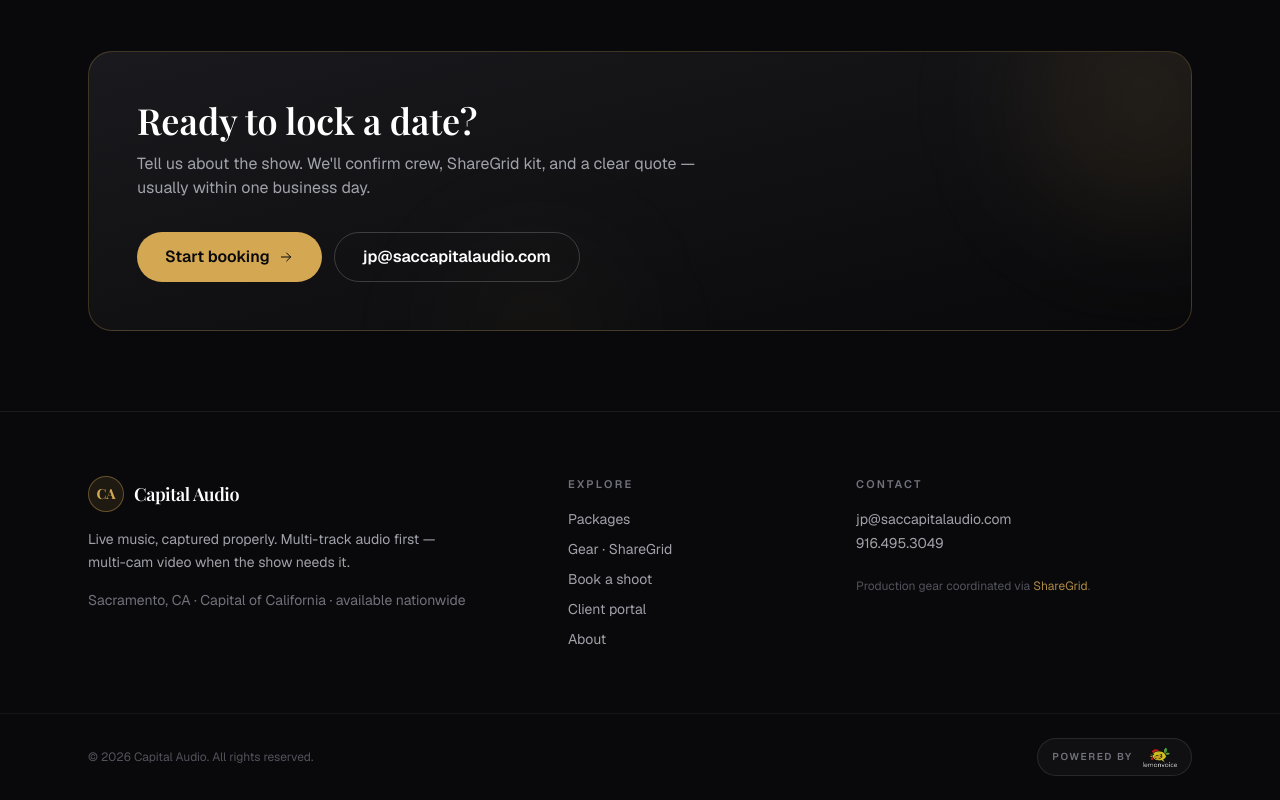
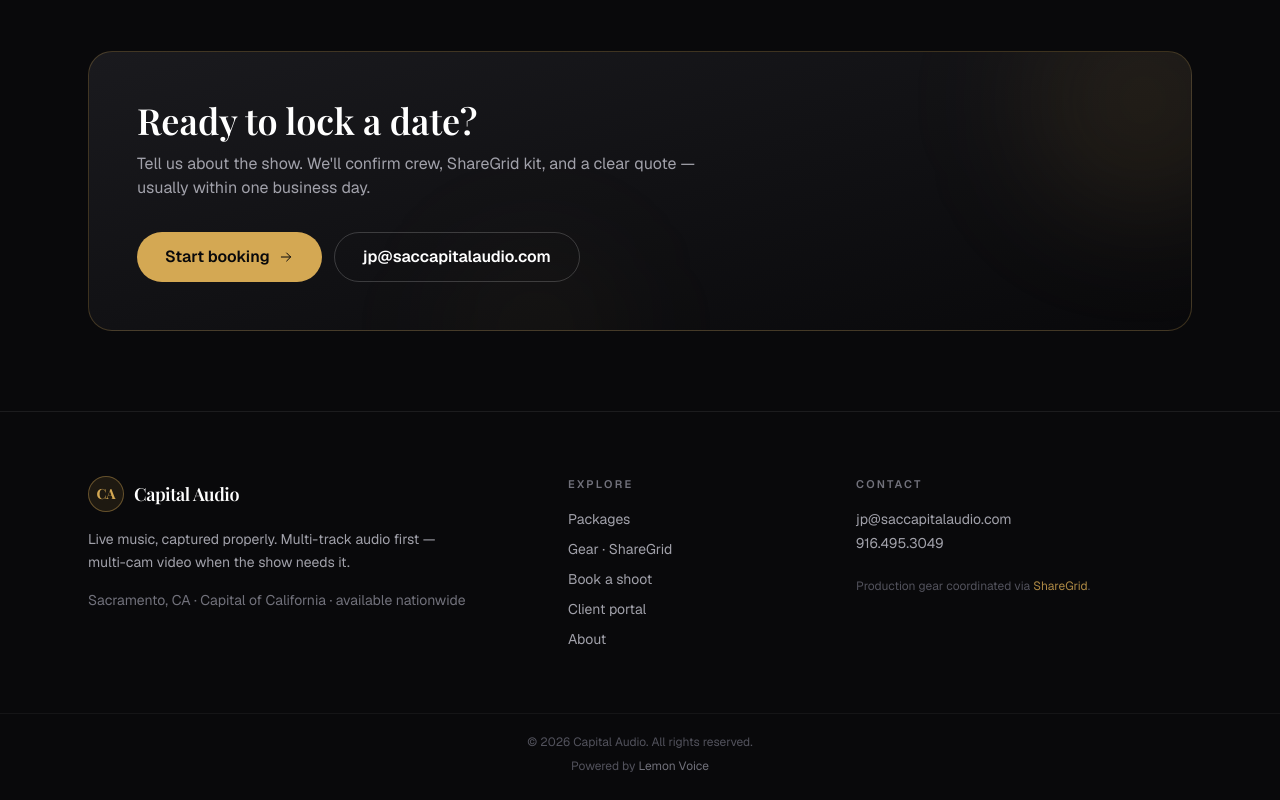
Before and after one commit to Coachjohnepop/capital-audio, a Next.js app: page / in a window 1280 px wide. Shown: the part 3707-4507 px from the top of the page. Built offline with nearby package versions, Linux system fonts and the light colour scheme.

Commit message:
Simplify Powered by Lemon Voice to footer bottom only
Plain text credit under copyright — no logo pill in the footer bar.

```diff
--- a/src/components/site-footer.tsx
+++ b/src/components/site-footer.tsx
@@ -1,4 +1,3 @@
-import Image from "next/image";
 import Link from "next/link";
 import { BrandMark } from "@/components/ui/brand-mark";
 import { site } from "@/lib/site";
@@ -75,30 +74,19 @@ export function SiteFooter() {
         </div>
       </div>
 
-      <div className="border-t border-white/5">
-        <div className="mx-auto flex max-w-6xl flex-col items-center justify-between gap-4 px-4 py-6 sm:flex-row sm:px-6">
-          <p className="text-xs text-zinc-600">
-            © {new Date().getFullYear()} {site.name}. All rights reserved.
-          </p>
+      <div className="border-t border-white/5 py-5 text-center text-xs text-zinc-600">
+        <p>© {new Date().getFullYear()} {site.name}. All rights reserved.</p>
+        <p className="mt-2">
+          Powered by{" "}
           <a
             href={site.lemonvoiceUrl}
             target="_blank"
             rel="noopener noreferrer"
-            className="group inline-flex items-center gap-2.5 rounded-full border border-white/10 bg-white/[0.03] px-3.5 py-2 transition-colors hover:border-ca-gold/35 hover:bg-ca-gold/5"
-            title="Built by Lemon Voice"
+            className="text-zinc-500 transition-colors hover:text-ca-gold"
           >
-            <span className="text-[10px] font-semibold uppercase tracking-[0.16em] text-zinc-500 group-hover:text-zinc-300">
-              Powered by
-            </span>
-            <Image
-              src="/lemonvoice-logo-white.webp"
-              alt="Lemon Voice"
-              width={120}
-              height={28}
-              className="h-5 w-auto opacity-80 transition-opacity group-hover:opacity-100"
-            />
+            Lemon Voice
           </a>
-        </div>
+        </p>
       </div>
     </footer>
   );
```
